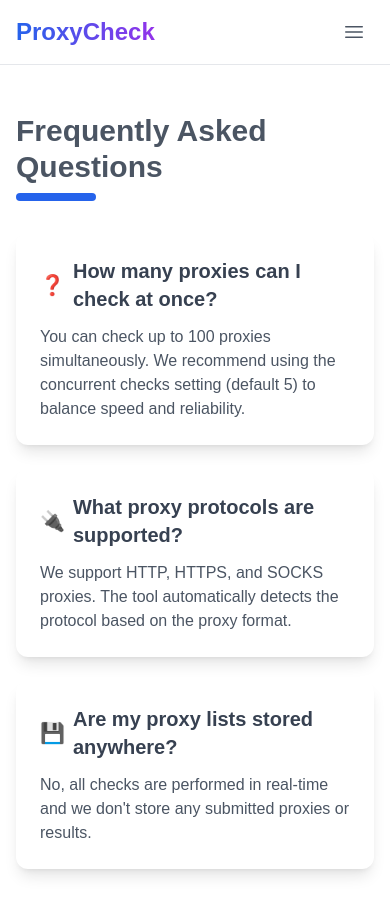
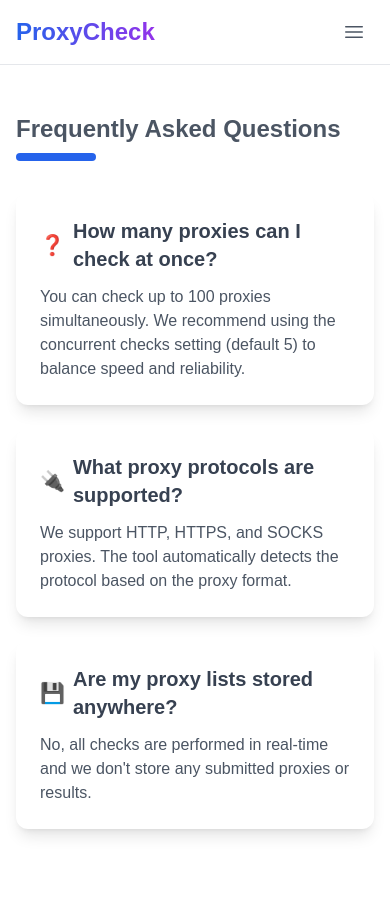
Before and after one commit to eikarna/proxy-checker-next, a Next.js app: page /faq in a window 390 px wide. Shown: the top 914 px of the page. After the commit the page ends 877 px from the top, so only its background shows below. Built offline with nearby package versions, Linux system fonts and the light colour scheme.

Commit message:
fix(faq,privacy): responsive design for mobile

```diff
--- a/src/app/faq/page.tsx
+++ b/src/app/faq/page.tsx
@@ -1,7 +1,7 @@
 export default function FAQSection() {
   return (
     <main className="container mx-auto px-4 py-12 max-w-3xl">
-      <h2 className="text-3xl font-bold mb-8 animate-slide-up md:text-xl text-gray-600 dark:text-gray-300">
+      <h2 className="md:text-3xl font-bold mb-8 animate-slide-up text-2xl text-gray-600 dark:text-gray-300">
         Frequently Asked Questions
         <span className="block w-20 h-2 bg-blue-600 mt-2 rounded-full" />
       </h2>
--- a/src/app/privacy/page.tsx
+++ b/src/app/privacy/page.tsx
@@ -1,7 +1,7 @@
 export default function PrivacyPage() {
   return (
     <main className="container mx-auto px-4 py-12 max-w-3xl">
-      <h1 className="text-3xl font-bold mb-8 animate-slide-up text-gray-600 dark:text-gray-300">
+      <h1 className="md:text-3xl font-bold mb-8 animate-slide-up text-2xl text-gray-600 dark:text-gray-300">
         Privacy Policy
         <span className="block w-20 h-2 bg-blue-600 mt-2 rounded-full" />
       </h1>
```
